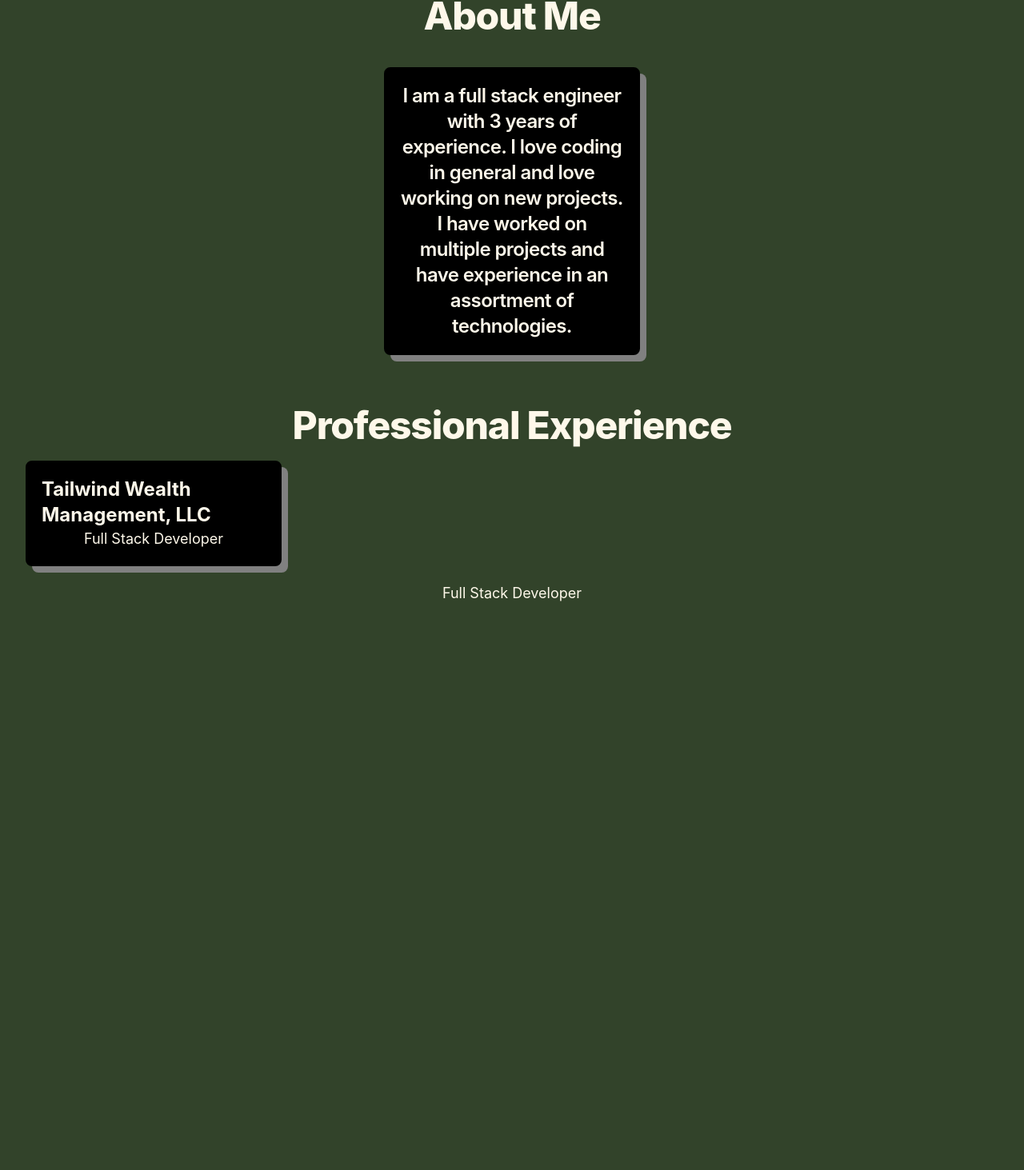
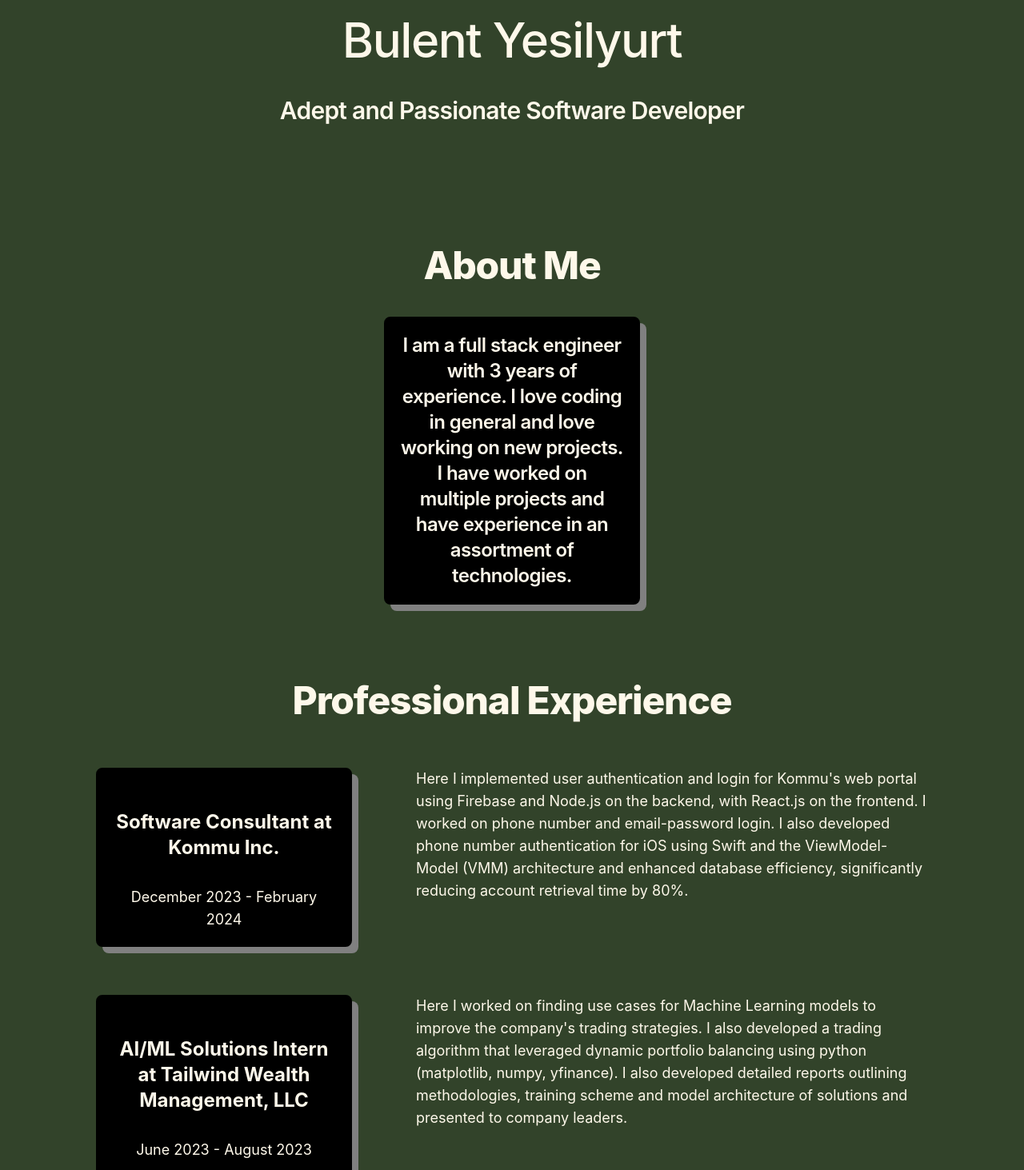
Before and after one commit to bulenty584/personal-website, a React (Create React App) app: page / in a window 1280 px wide. Shown: the part 116-1579 px from the top of the page at 80% size. Before the commit the page ends 904 px from the top, so only its background shows below. Built offline with nearby package versions, Linux system fonts and the light colour scheme.

Commit message:
Added all relevant personal experience, will add skills and projects. Also added Resume pdf.

```diff
--- a/public/index.html
+++ b/public/index.html
@@ -2,7 +2,6 @@
 <html lang="en">
     <head>
         <meta charset="utf-8" />
-        <link rel="icon" href="%PUBLIC_URL%/favicon.ico" />
         <meta name="viewport" content="width=device-width, initial-scale=1" />
         <meta name="theme-color" content="#000000" />
         <meta
--- a/src/App.js
+++ b/src/App.js
@@ -6,15 +6,22 @@ function App() {
   return (
     <>
       <div className="flex-col">
+        <a href = "/BYResume.pdf" target="_blank">Resume</a>
         <TopBar />
         <div className="main-content w-full flex flex-col items-center">
+          <h1 className="flex pt-28 pb-10 font-medium tracking-tight sm:text-5xl sm:leading-10 md:text-6xl md:leading-14 text-warm_white">
+            Bulent Yesilyurt
+          </h1>
+          <h2 className="flex pb-10 font-semibold tracking-tight sm:text-2xl sm:leading-10 md:text-3xl md:leading-14 text-warm_white">
+            Adept and Passionate Software Developer
+          </h2>
         <h2
           className="flex pt-28 pb-10 font-extrabold tracking-tight sm:text-4xl sm:leading-10 md:text-5xl md:leading-14 text-warm_white"
           id="abtme"
         >
           About Me
         </h2>
-        <div className="flex w-full sm:flex-row font-semibold tracking-tight sm:text-2xl sm:l1 text-warm_white pb-10" id="about">
+        <div className="flex w-full sm:flex-row font-semibold tracking-tight sm:text-2xl sm:l1 text-warm_white pb-6" id="about">
           <div className="p-4 mx-auto w-1/4 min-w-[300px] bg-black rounded-lg border-4 border-black shadow-[8px_8px_0px_grey] transition-transform transform-gpu hover:scale-105 transition-duration-300" id="box1">
             <p className="text-warm_white">
               I am a full stack engineer with 3 years of experience. I love
--- a/src/Experience/Experience.js
+++ b/src/Experience/Experience.js
@@ -7,7 +7,7 @@ AOS.init();
 function Experience() {
   return (
     <>
-      <div className="experience-section w-full flex flex-col">
+      <div className="experience-section flex items-center justify-center mt-12">
         <div className="space-y-2 pb-8 pt-6 md:space-y-5"
         data-aos="fade-up"
         data-aos-duration="1000"
@@ -18,17 +18,39 @@ function Experience() {
           >
             Professional Experience
           </h1>
-          <div className="ml-8 p-4 w-1/4 min-w-[300px] bg-black rounded-lg border-4 border-black shadow-[8px_8px_0px_grey] transition-transform transform-gpu hover:scale-105 transition-duration-300">
-          <h2 className="text-left text-2xl font-bold l3 text-warm_white">
-            Tailwind Wealth Management, LLC
+          <div className = "flex-row space-x-20 flex justify-center">
+          <div className="mt-10 p-4 bg-black rounded-lg border-4
+          border-black shadow-[8px_8px_0px_grey] transition-transform transform-gpu
+          hover:scale-105 transition-duration-300 w-1/4"
+          >
+          <h2 className="mt-8 mb-8 text-center text-2xl font-bold l3 text-warm_white">
+            Software Consultant at Kommu Inc.
           </h2>
           <p className="text-lg l0 text-gray-500 dark:text-gray-400 text-warm_white">
-            Full Stack Developer
+            December 2023 - February 2024
           </p>
           </div>
+          <p className="mt-10 text-left m-0 w-1/2 text-lg l0 text-gray-500 dark:text-gray-400 text-warm_white">
+          Here I implemented user authentication and login for Kommu's web portal using Firebase and Node.js on the backend, with React.js on the frontend. I worked on phone number and email-password login.
+          I also developed phone number authentication for iOS using Swift and the ViewModel-Model (VMM) architecture and enhanced database efficiency, significantly reducing account retrieval time by 80%.
+          </p>
+          </div>
+          <div className = "flex-row space-x-20 flex justify-center">
+          <div className="mt-10 p-4 bg-black rounded-lg border-4
+          border-black shadow-[8px_8px_0px_grey] transition-transform transform-gpu
+          hover:scale-105 transition-duration-300 w-1/4"
+          >
+          <h2 className="mt-8 mb-8 text-center text-2xl font-bold l3 text-warm_white">
+            AI/ML Solutions Intern at Tailwind Wealth Management, LLC
+          </h2>
           <p className="text-lg l0 text-gray-500 dark:text-gray-400 text-warm_white">
-            Full Stack Developer
+            June 2023 - August 2023
           </p>
+          </div>
+          <p className="mt-10 text-left m-0 w-1/2 text-lg l0 text-gray-500 dark:text-gray-400 text-warm_white">
+          Here I worked on finding use cases for Machine Learning models to improve the company's trading strategies. I also developed a trading algorithm that leveraged dynamic portfolio balancing using python (matplotlib, numpy, yfinance). I also developed detailed reports outlining methodologies, training scheme and model architecture of solutions and presented to company leaders.
+          </p>
+          </div>
         </div>
       </div>
     </>
--- a/src/TopBar/TopBar.js
+++ b/src/TopBar/TopBar.js
@@ -19,7 +19,7 @@ function TopBar() {
                 <a className="link" href="#exp">
                   Experience
                 </a>
-                <a className="link">
+                <a href="/BYResume24.pdf" target="_blank" rel="noopener noreferrer">
                   Resume
                 </a>
               </li>
```
Also changed, not shown: 1 other file (tests, documents, lock files or other folders).
